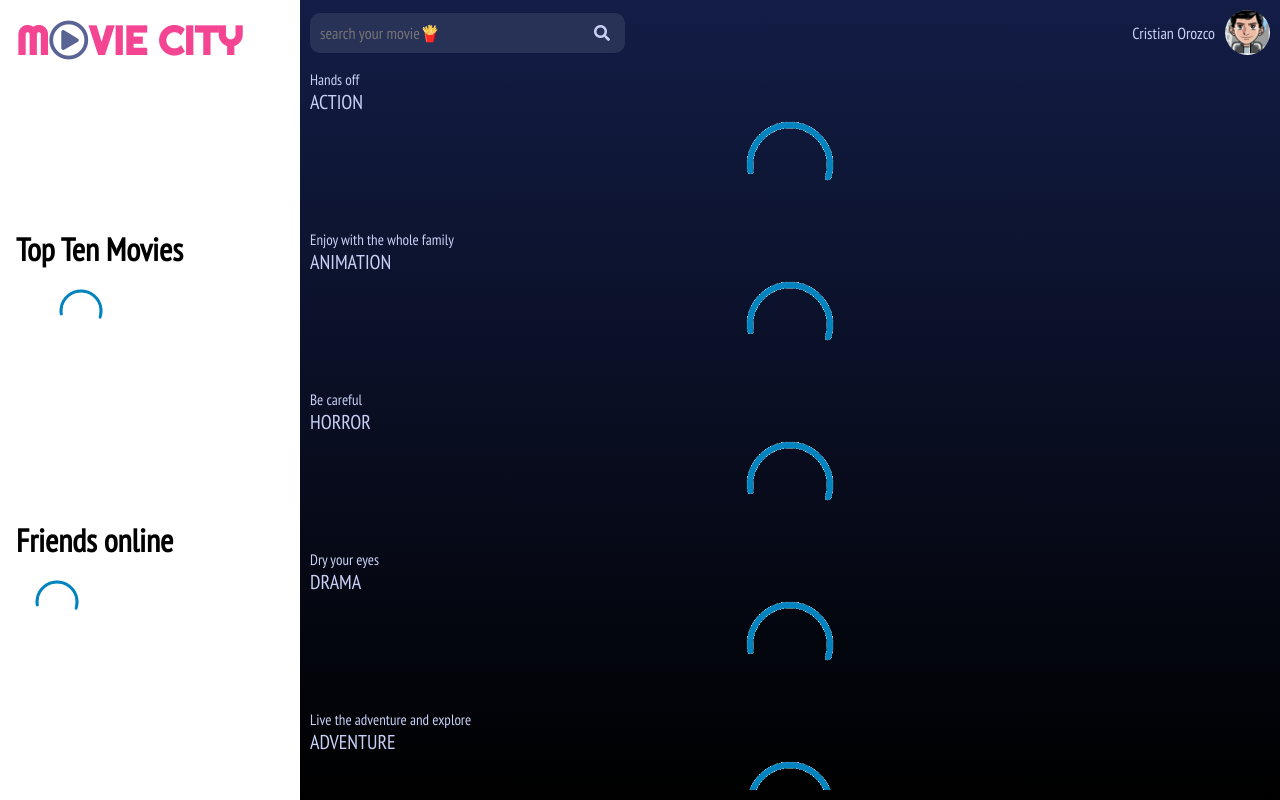
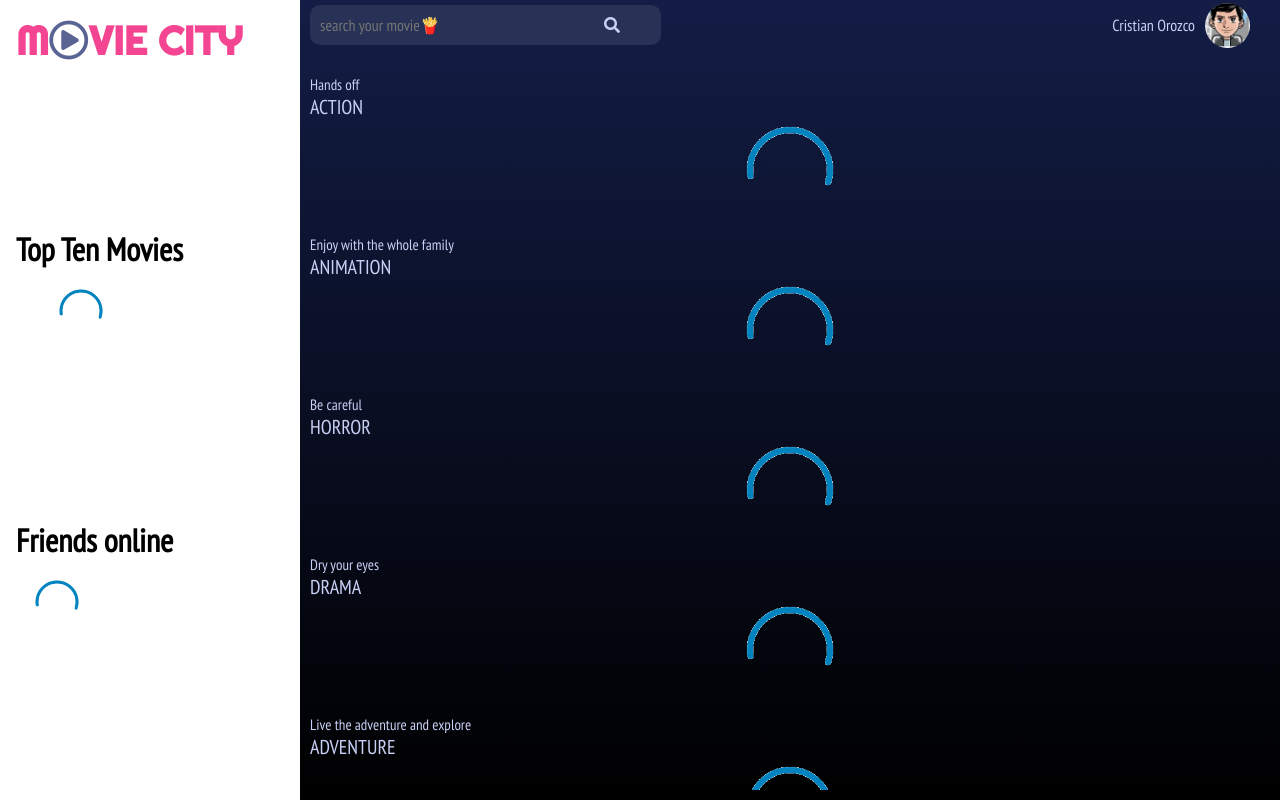
Before and after one commit to corozb/moviecity, a plain HTML site: page index.html in a window 1280 px wide. Drawn offline with Linux system fonts and the light colour scheme; some packages are replaced by stand-ins of ours; no server answers; a script that the page names is missing.

Commit message:
header with grid and featuring with overflow

```diff
--- a/dist/css/style.css
+++ b/dist/css/style.css
@@ -1,4 +1,83 @@
 @import url('https://fonts.googleapis.com/css?family=PT+Sans+Narrow|Righteous&display=swap');
+
+header {
+  height: 50px;
+  display: grid;
+  grid-template-columns: 1fr auto;
+  grid-template-areas: "search user";
+  align-items: center;
+}
+
+header .burger-button {
+  display: none;
+  margin-left: 20px;
+  width: 40px;
+  cursor: pointer;
+  color: #fff;
+}
+
+.burger-button:active {
+  transform: scale(.95)
+}
+
+header .burger-button i {
+  /* width: 100%; */
+}
+
+header .cartel-search {
+  grid-area: search;
+  display: flex;
+  align-items: center
+}
+
+/* .cartel-search {
+  display: flex;
+  align-items: center
+} */
+
+header .cartel-search i {
+  margin-left: 120px;
+}
+
+.search input {
+  background: #283156;
+  font-family: 'PT Sans Narrow', sans-serif;
+  padding: 10px;
+  border-radius: 10px;
+  font-size: 1em;
+  width: 180%;
+  border: none;
+  outline: none;
+  /* box-sizing: border-box; */
+  color: #fff;
+  margin-left: 10px;
+}
+
+.search input:focus {
+  box-shadow: 0 0 10px rgb(200, 208, 245);
+}
+
+.main-user {
+  grid-area: user;
+  justify-self: end;
+  margin-right: 30px;
+}
+
+.user p {
+  display: flex;
+  align-items: center;
+  font-weight: 300;
+  margin: 0;
+}
+
+.user img {
+  width: 45px;
+  height: 45px;
+  border-radius: 50%;
+  -o-object-fit: cover;
+     object-fit: cover;
+  margin-left: 10px;
+}
 
 body {
   margin: 0;
@@ -13,14 +92,15 @@ body {
   display: grid;
   height: 100vh;
   grid-template-columns: 300px 1fr;
-  grid-template-rows: 1fr 0;
+  grid-template-rows: auto 1fr 0;
   grid-template-areas:
+        "sidebar header"
         "sidebar cartel"
         "sidebar featuring";
 }
 
 .search-active {
-  grid-template-rows: 1fr 150px;
+  grid-template-rows: 50px 1fr 150px;
 }
 
 .home-sidebar {
@@ -144,57 +224,6 @@ body {
     "list list"
 }
 
-.cartel-search {
-  grid-area: search
-}
-
-.cartel-search {
-  display: flex;
-  align-items: center
-}
-
-.cartel-search i {
-  margin-left: 120px;
-}
-
-.search input {
-  background: #283156;
-  font-family: 'PT Sans Narrow', sans-serif;
-  padding: 10px;
-  border-radius: 10px;
-  font-size: 1em;
-  width: 180%;
-  border: none;
-  outline: none;
-  /* box-sizing: border-box; */
-  color: #fff;
-}
-
-.search input:focus {
-  box-shadow: 0 0 10px rgb(200, 208, 245);
-}
-
-.main-user {
-  grid-area: user;
-  justify-self: end;
-}
-
-.user p {
-  display: flex;
-  align-items: center;
-  font-weight: 300;
-  margin: 0;
-}
-
-.user img {
-  width: 45px;
-  height: 45px;
-  border-radius: 50%;
-  -o-object-fit: cover;
-     object-fit: cover;
-  margin-left: 10px;
-}
-
 .cartel-list {
   grid-area: list;
   overflow: auto;
@@ -272,17 +301,17 @@ body {
   display: flex;
   height: 100%;
   align-items: center;
-  padding-left: 100px;
-  overflow: auto;
+  padding-left: 10px;
   }
 
 .featuring-image {
-  margin: 20px
+  margin: 0 20px;
 }
 
 .featuring-image img {
-  width: 100px;
-  height: 100px;
+  /* width: 100px;
+  height: 100px; */
+  width: 5rem;
   -o-object-fit: cover;
      object-fit: cover;
   border-radius: 4px
@@ -303,6 +332,11 @@ body {
 
 .featuring-hide {
   display: none
+}
+
+.featuring-content {
+  height: 75px;
+  overflow: auto;
 }
 
 .modal {
--- a/dist/js/script.js
+++ b/dist/js/script.js
@@ -170,9 +170,11 @@
     $featContainer.classList.remove('featuring-hide')
 
     setTimeout(() => {
+      debugger
       $featContainer.classList.add('featuring-hide')
       $container.classList.remove('search-active')
-    }, 5000)
+      debugger
+    }, 7000)
     const loader = document.createElement('img')
 
     addAttributes(loader, {
--- a/index.html
+++ b/index.html
@@ -13,10 +13,30 @@
 </head>
 <body>
   <div class="container">
+    <header>
+      <a class="burger-button"><i class="fas fa-bars"></i></a>
+
+      <div class="cartel-search">
+          <form action="" class="search">
+            <input type="text" name="name" placeholder="search your movie🍟">
+          </form>
+          <span> <i class="fas fa-search"></i></span>
+      </div>
+
+      <div class="main-user">
+        <div class="user">
+          <p>
+            <span>Cristian Orozco</span>
+            <img src="./src/images/cristian-orozco.PNG" alt="">
+          </p>
+        </div>
+      </div>
+
+    </header class="header">
     <div class="home-sidebar">
       <div class="sidebar">
         <div class="logo">
-          <h1>M<i class="far fa-play-circle"></i>vie City</h1>
+            <h1>M<i class="far fa-play-circle"></i>vie City</h1>
         </div>
 
         <div class="playlist">
@@ -54,7 +74,7 @@
     </div>
 
     <div class="cartel">
-      <div class="cartel-search">
+      <!-- <div class="cartel-search">
         <form action="" class="search">
           <input type="text" name="name" placeholder="search your movie🍟">
         </form>
@@ -68,7 +88,7 @@
             <img src="./src/images/cristian-orozco.PNG" alt="">
           </p>
         </div>
-      </div>
+      </div> -->
 
       <div class="cartel-list">
         <div class="cartel-playlist">
--- a/src/css/style.css
+++ b/src/css/style.css
@@ -1,5 +1,6 @@
 @import url('https://fonts.googleapis.com/css?family=PT+Sans+Narrow|Righteous&display=swap');
 
+@import './header.css';
 @import './body.css';
 @import './cssgrid.css';
 @import './sidebar.css';
```
